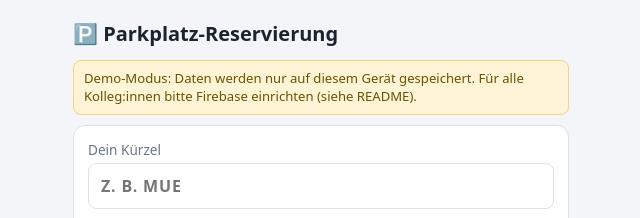
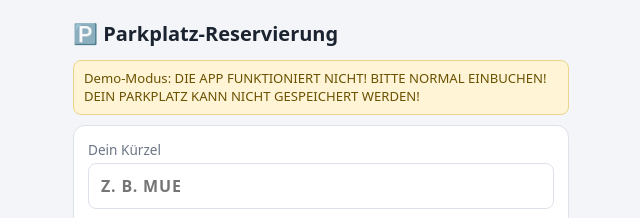
Before and after one commit to Stocks711/parking, a plain HTML site: page index.html in a window 1280 px wide. Shown: the top 218 px of the page, 319-959 px from the left. Drawn offline with Linux system fonts and the light colour scheme.

Commit message:
Update index.html

```diff
--- a/index.html
+++ b/index.html
@@ -355,7 +355,7 @@ async function init(){
   }
   if (state.backend.mode === "demo"){
     const bn = $("banner"); bn.hidden = false;
-    bn.textContent = "Demo-Modus: Daten werden nur auf diesem Gerät gespeichert. Für alle Kolleg:innen bitte Firebase einrichten (siehe README).";
+    bn.textContent = "Demo-Modus: DIE APP FUNKTIONIERT NICHT! BITTE NORMAL EINBUCHEN! DEIN PARKPLATZ KANN NICHT GESPEICHERT WERDEN!";
   }
   state.backend.subscribe(d => { state.data = d; render(); });
   render();
```
